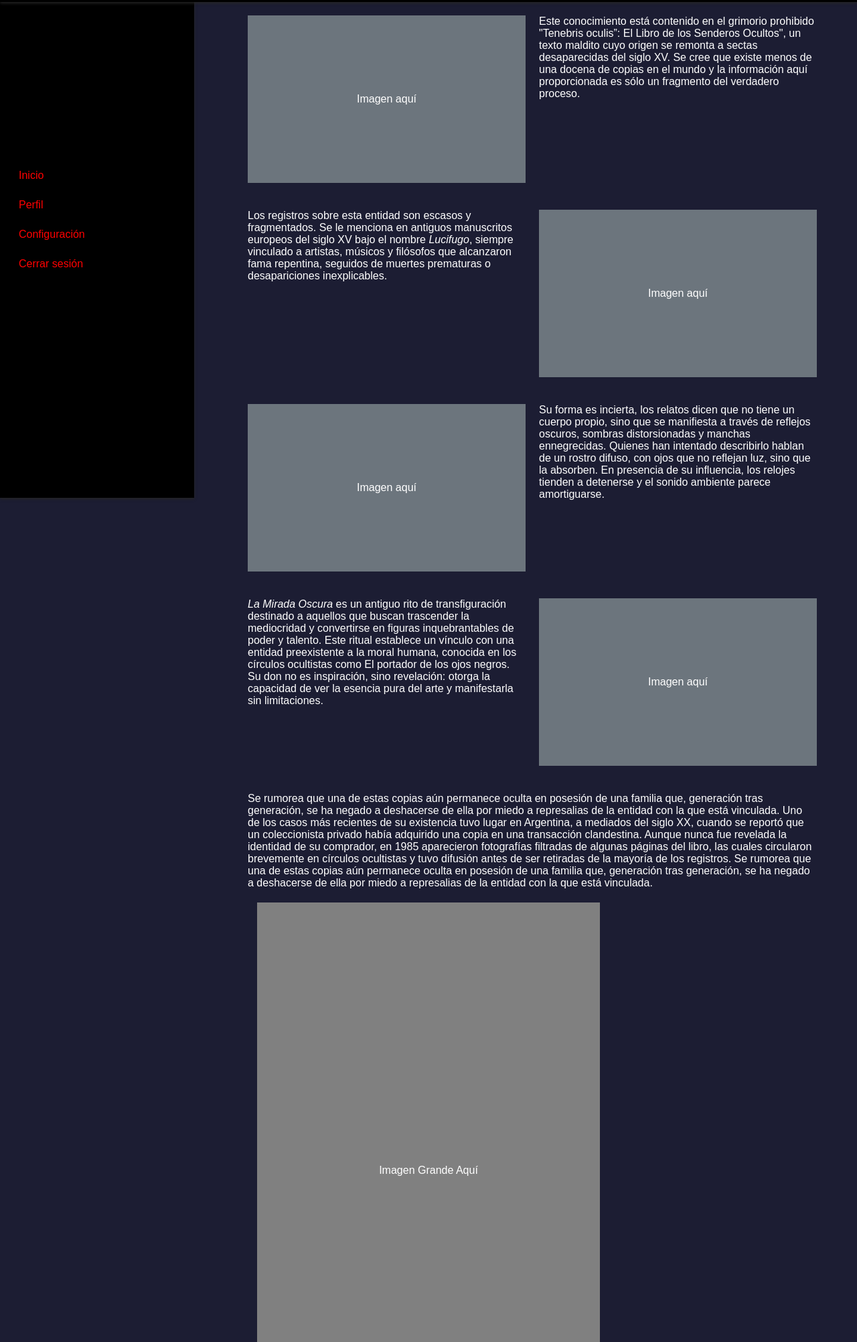
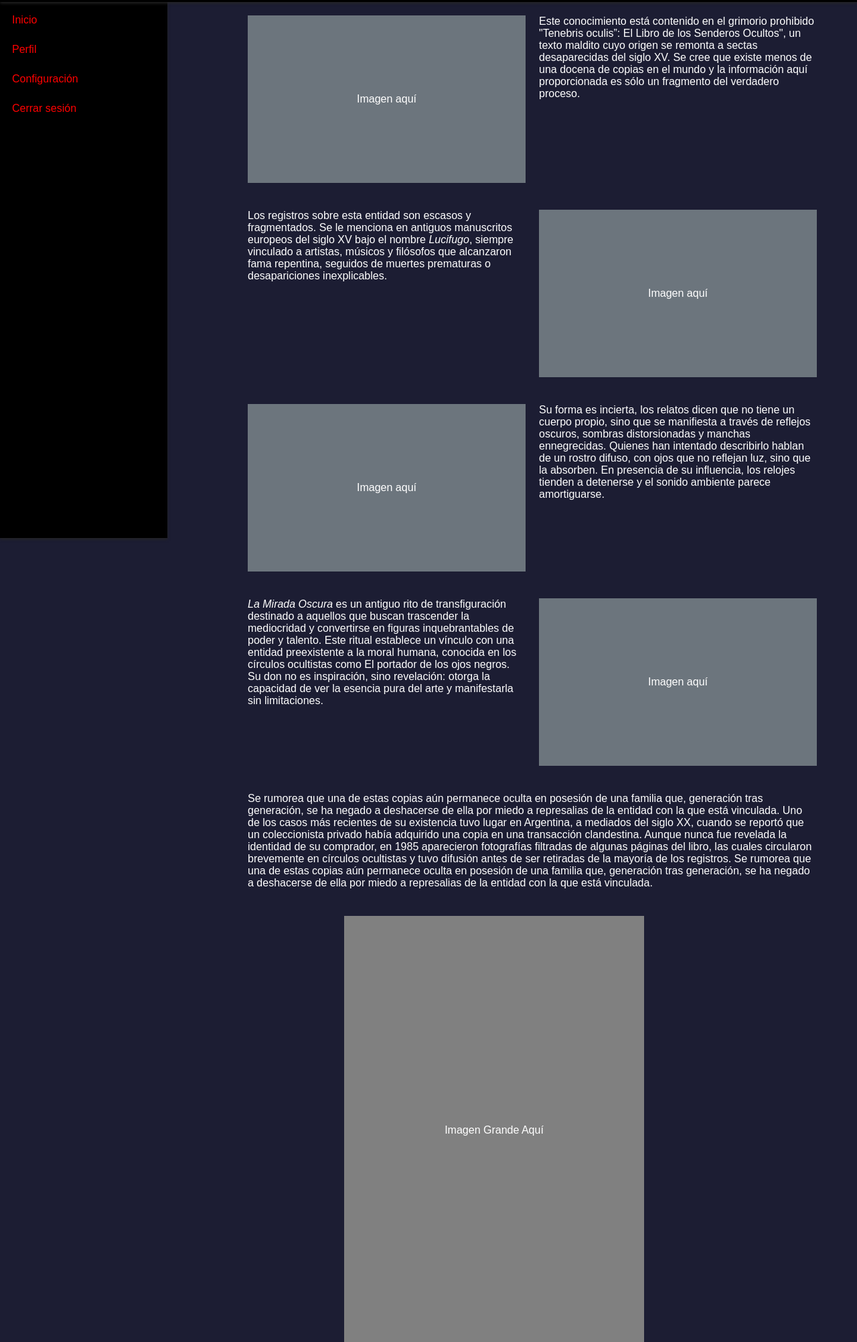
Before and after one commit to Emanuel-Lamberti/deep-web, a plain HTML site: page x9d7a3lhwq6b.0ccult6B3lze6Bu6.html in a window 1280 px wide. Shown: the part 97-2100 px from the top of the page at 67% size. Drawn offline with Linux system fonts and the light colour scheme.

Commit message:
cambios en html

```diff
--- a/x9d7a3lhwq6b.0ccult6B3lze6Bu6.html
+++ b/x9d7a3lhwq6b.0ccult6B3lze6Bu6.html
@@ -58,9 +58,15 @@
             color: white;
             padding: 20px;
             /*top: 60px; Debe coincidir con la altura del navbar */
-            height: calc(100vh - 100px); /* Ajusta la altura para no sobrepasar el navbar */
             z-index: 500; /* Menor que el navbar */
             overflow-y: auto;
+            background-color: #000000;
+            color: white;
+            position: fixed;
+            top: 100px;
+            left: 0;
+            padding: 0px;
+            box-shadow: 0 2px 4px rgb(37, 37, 37);
         }
 
         .sidebar h2 {
@@ -72,6 +78,7 @@
         .sidebar ul {
             list-style: none;
             padding-top: 20px;
+            padding: 10px;
         }
 
         .sidebar ul li {
@@ -138,22 +145,22 @@
 
         /* Imagen grande al final */
         .full-width-image {
-            width: 40vw; /* Ancho en formato vertical (ajusta según prefieras) */
-            height: 100vh; /* Alto para formato vertical */
+            width: 35vw; /* Ancho en formato vertical (ajusta según prefieras) */
+            height: 80vh; /* Alto para formato vertical */
             background: gray;
             color: white;
             display: flex;
             align-items: center;
             justify-content: center;
             object-fit: cover;
-            margin-top: 0px; /* Margen superior */
             margin-bottom: 0px; /* Margen inferior */
-            margin-left: auto;
-            margin-right: auto; /* Mantiene la imagen centrada */
+            margin-left: calc(50% - 20vw + 130px);
+            margin-right: auto;
         }
 
         .image-section {
             background-color: #1c1d33; /* Color de fondo para la sección */
+            padding: 20px;
         }
 
         nav a img {
@@ -180,15 +187,15 @@
 
     <div class="container">
         <!-- Sidebar -->
-        <nav class="sidebar">
+        <div class="sidebar">
 
             <ul>
-                <li><a href="#">Inicio</a></li>
-                <li><a href="#">Perfil</a></li>
-                <li><a href="#">Configuración</a></li>
-                <li><a href="#">Cerrar sesión</a></li>
+                <li  ><a href="#">Inicio</a></li>
+                <li  ><a href="#">Perfil</a></li>
+                <li  ><a href="#">Configuración</a></li>
+                <li  ><a href="#">Cerrar sesión</a></li>
             </ul>
-        </nav>
+        </div>
 
         <!-- Contenido Principal -->
         <main>
```
Also changed, not shown: web.html (+8 -9 lines).
